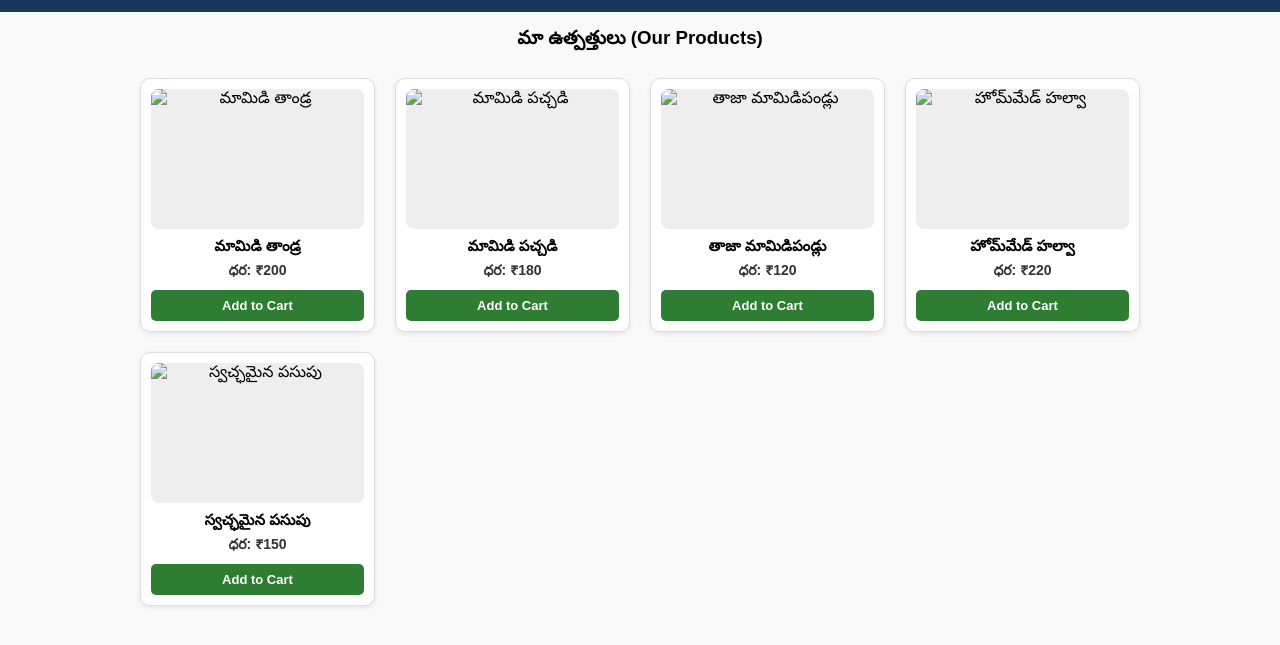
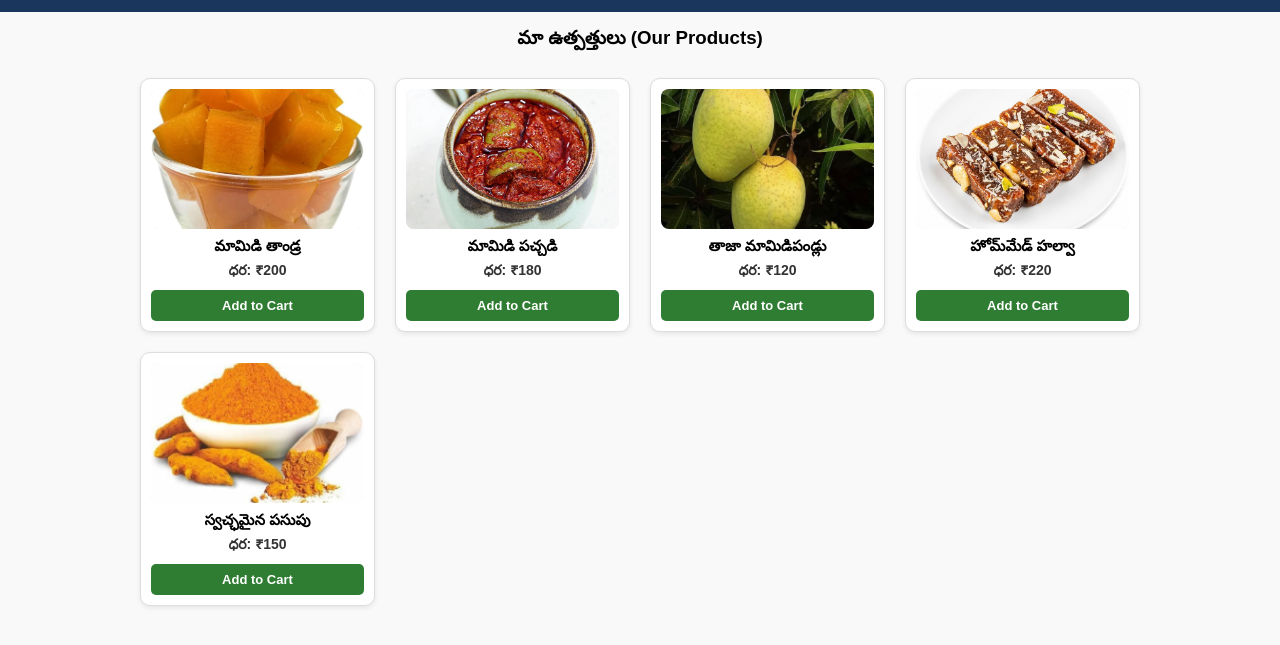
Before and after one commit to mana-ooru-market/mana-ooru-market, a plain HTML site: page index.html in a window 1280 px wide. Shown: the part 63-708 px from the top of the page. Drawn offline with Linux system fonts and the light colour scheme.

Commit message:
Update image file extensions from .jpg to .jpg.jpeg

```diff
--- a/index.html
+++ b/index.html
@@ -164,7 +164,7 @@
 
   <!-- 1. మామిడి తాండ్ర -->
   <div class="card">
-    <img src="1.jpg" alt="మామిడి తాండ్ర">
+    <img src="1.jpg.jpeg" alt="మామిడి తాండ్ర">
     <h3>మామిడి తాండ్ర</h3>
     <p>ధర: ₹200</p>
     <button class="btn" onclick="addToCart('మామిడి తాండ్ర')">Add to Cart</button>
@@ -172,7 +172,7 @@
 
   <!-- 2. మామిడి పచ్చడి -->
   <div class="card">
-    <img src="2.jpg" alt="మామిడి పచ్చడి">
+    <img src="2.jpg.jpeg" alt="మామిడి పచ్చడి">
     <h3>మామిడి పచ్చడి</h3>
     <p>ధర: ₹180</p>
     <button class="btn" onclick="addToCart('మామిడి పచ్చడి')">Add to Cart</button>
@@ -180,7 +180,7 @@
 
   <!-- 3. తాజా మామిడిపండ్లు -->
   <div class="card">
-    <img src="3.jpg" alt="తాజా మామిడిపండ్లు">
+    <img src="3.jpg.jpeg" alt="తాజా మామిడిపండ్లు">
     <h3>తాజా మామిడిపండ్లు</h3>
     <p>ధర: ₹120</p>
     <button class="btn" onclick="addToCart('తాజా మామిడిపండ్లు')">Add to Cart</button>
@@ -188,7 +188,7 @@
 
   <!-- 4. హోమ్‌మేడ్ హల్వా -->
   <div class="card">
-    <img src="4.jpg" alt="హోమ్‌మేడ్ హల్వా">
+    <img src="4.jpg.jpeg" alt="హోమ్‌మేడ్ హల్వా">
     <h3>హోమ్‌మేడ్ హల్వా</h3>
     <p>ధర: ₹220</p>
     <button class="btn" onclick="addToCart('హోమ్‌మేడ్ హల్వా')">Add to Cart</button>
@@ -196,7 +196,7 @@
 
   <!-- 5. స్వచ్ఛమైన పసుపు -->
   <div class="card">
-    <img src="5.jpg" alt="స్వచ్ఛమైన పసుపు">
+    <img src="5.jpg.jpeg" alt="స్వచ్ఛమైన పసుపు">
     <h3>స్వచ్ఛమైన పసుపు</h3>
     <p>ధర: ₹150</p>
     <button class="btn" onclick="addToCart('స్వచ్ఛమైన పసుపు')">Add to Cart</button>
```
